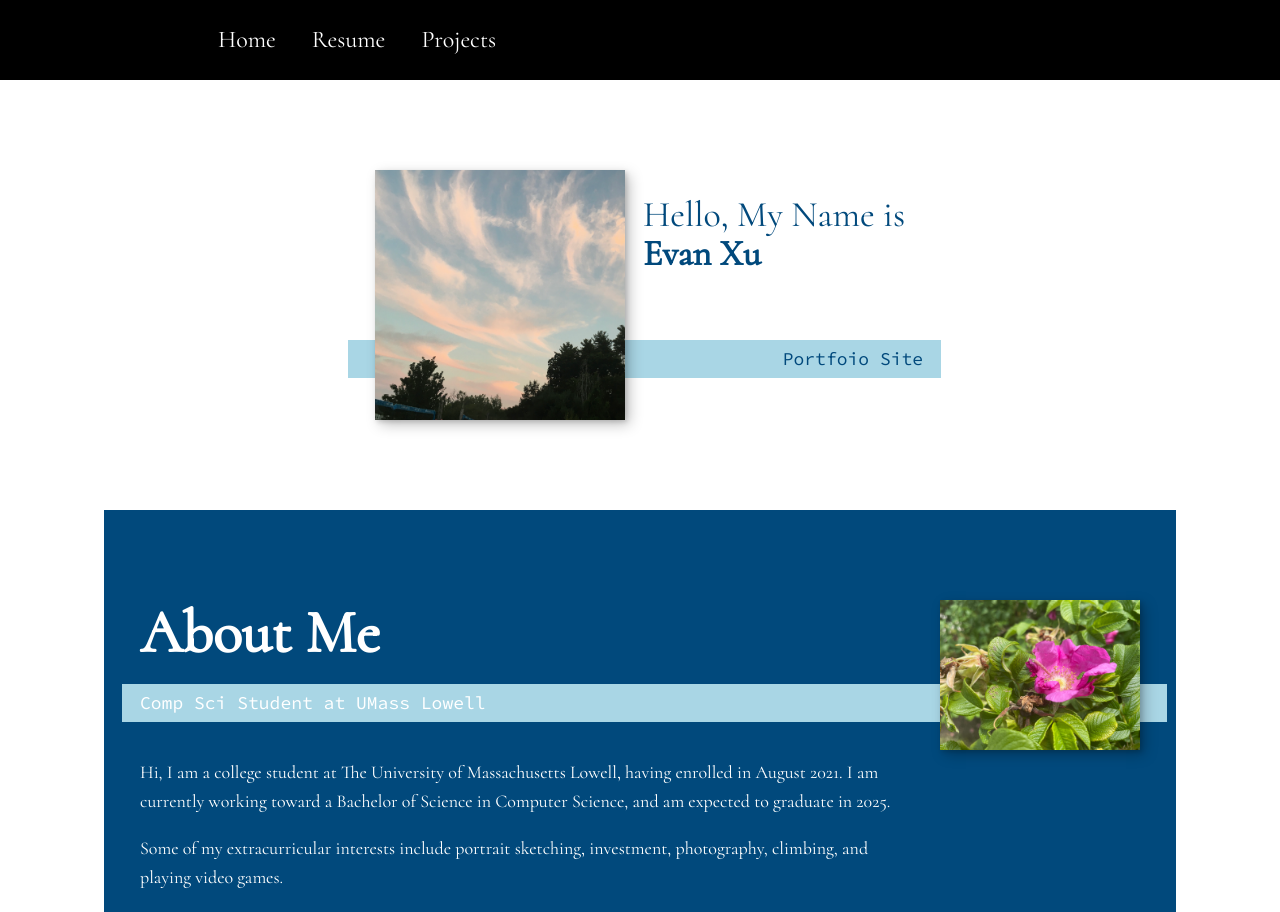
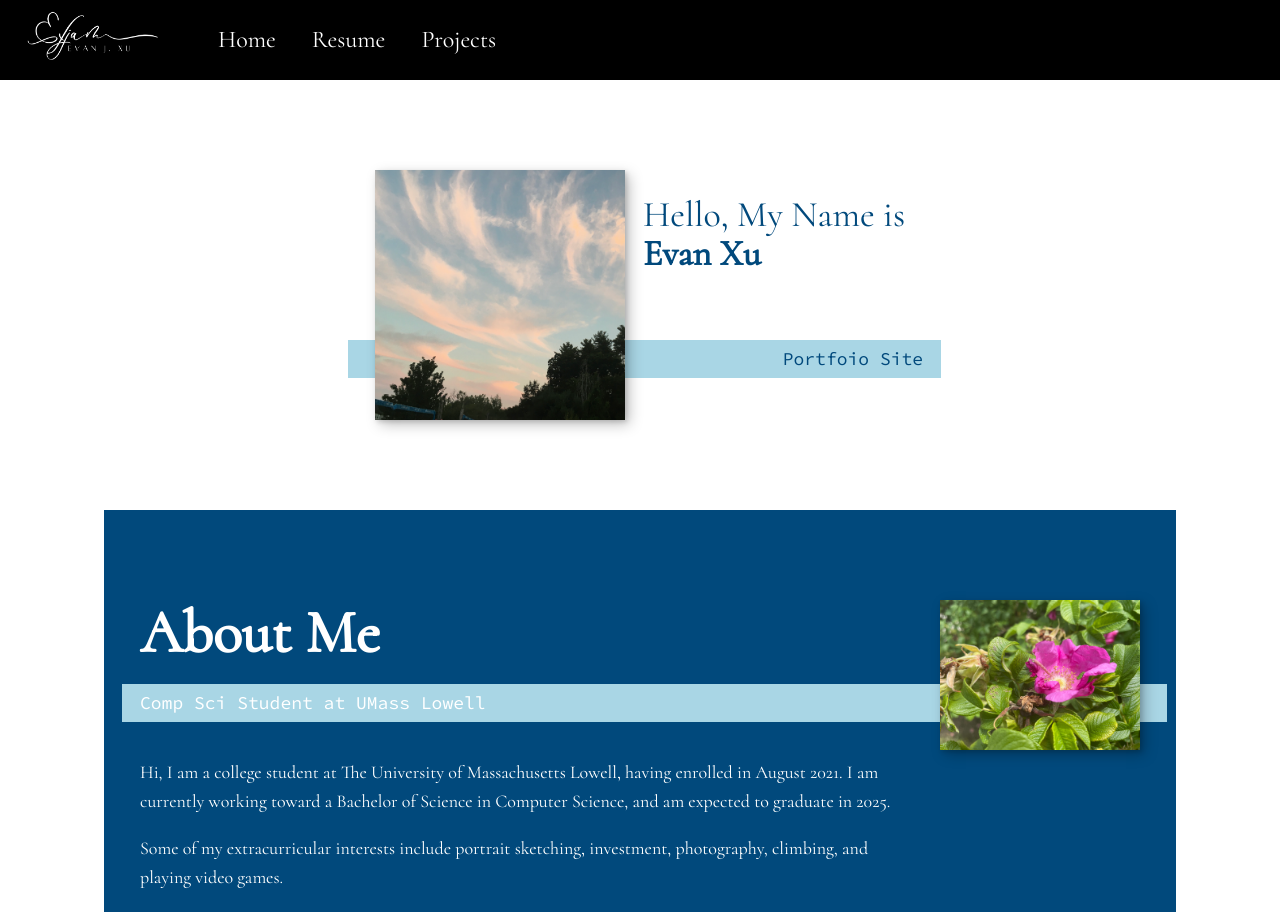
Before and after one commit to EvxnXu/Portfolio-Website, a plain HTML site: page index.html in a window 1280 px wide. Shown: the top 912 px of the page. Drawn offline with nearby package versions, Linux system fonts and the light colour scheme.

Commit message:
Fixed: - Logo (For real for real)

```diff
--- a/index.html
+++ b/index.html
@@ -16,7 +16,7 @@
   <body>
     <header>
       <div class="logo">
-        <img src="img/logo.png" alt="">
+        <img src="img/logo.jpeg" alt="">
       </div>
 
       <div class="nav">
@@ -33,6 +33,9 @@
             </div>
           </div>
       </div>
+
+
+    </header>
 
 
     </header>
```
Also changed, not shown: projects.html (+1 -1 lines), resume.html (+1 -1 lines).
